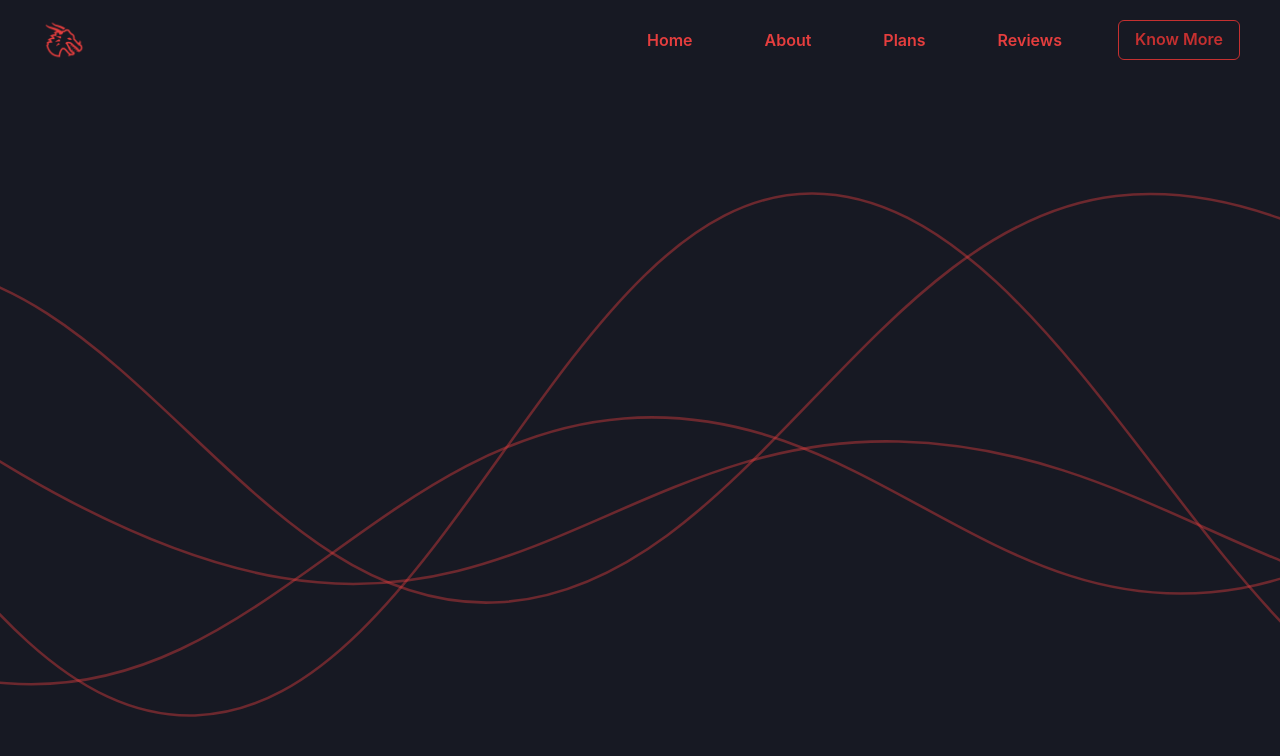
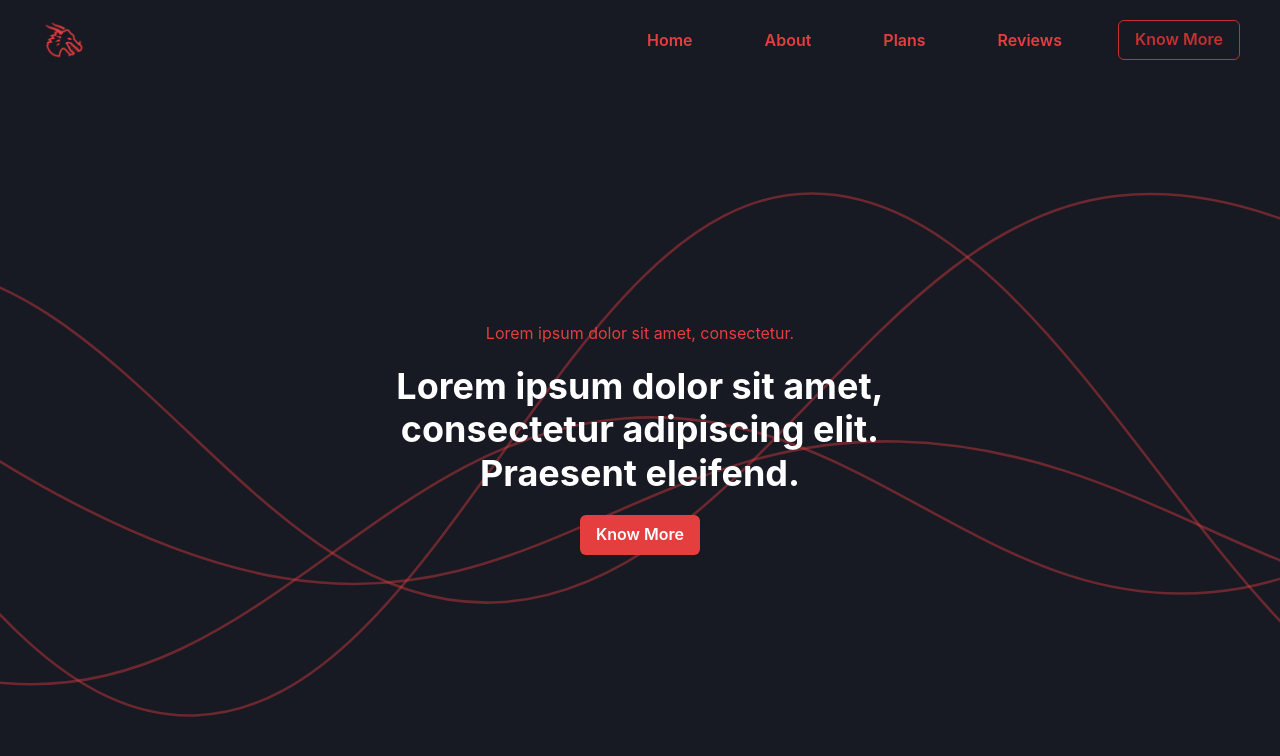
Before and after one commit to andbmarques/landing-page-draco, a React (Vite) app: page / in a window 1280 px wide. Shown: the top 756 px of the page. Built offline with nearby package versions, Linux system fonts and the light colour scheme.

Commit message:
:star: Add | Hero Section

```diff
--- a/src/sections/hero.jsx
+++ b/src/sections/hero.jsx
@@ -1,4 +1,4 @@
-import { HStack, VStack } from "@chakra-ui/react";
+import { Button, HStack, Heading, Text, VStack } from "@chakra-ui/react";
 import heroImg from "../assets/hero.svg";
 import React from "react";
 
@@ -10,7 +10,21 @@ const Hero = () => {
       bgImg={heroImg}
       bgSize="cover"
       bgRepeat="no-repeat"
-    ></VStack>
+      alignItems='center'
+      justifyContent='center'
+      px='4'
+      spacing={5}
+      textAlign='center'
+    >
+      <Text color="red.500">Lorem ipsum dolor sit amet, consectetur.</Text>
+      <Heading w={['90%', '50%']} color="white">Lorem ipsum dolor sit amet, consectetur adipiscing elit. Praesent eleifend.</Heading>
+      <Button colorScheme="red" variant="solid">
+        Know More
+      </Button>
+      <HStack>
+
+      </HStack>
+    </VStack>
   );
 };
 
```
